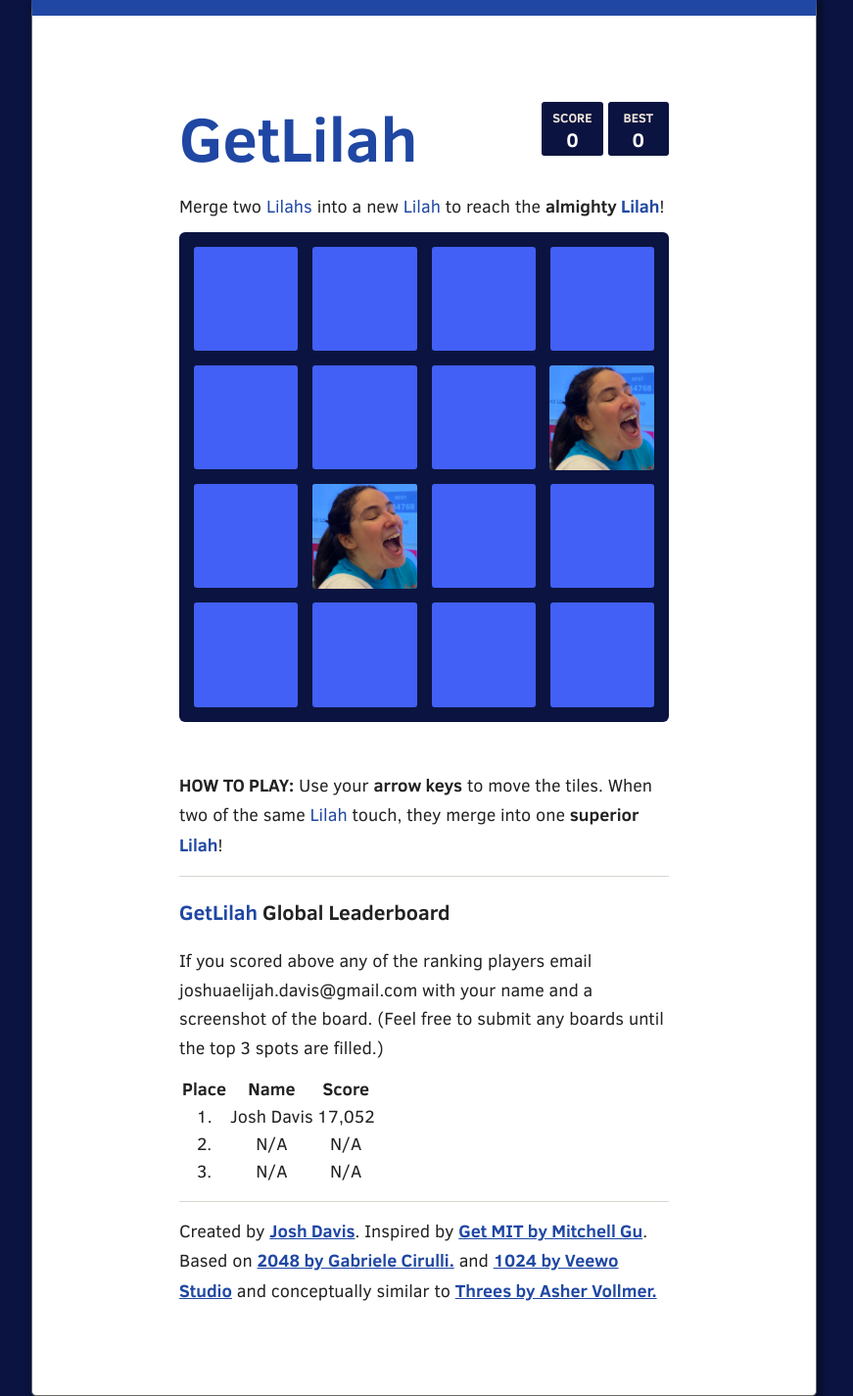
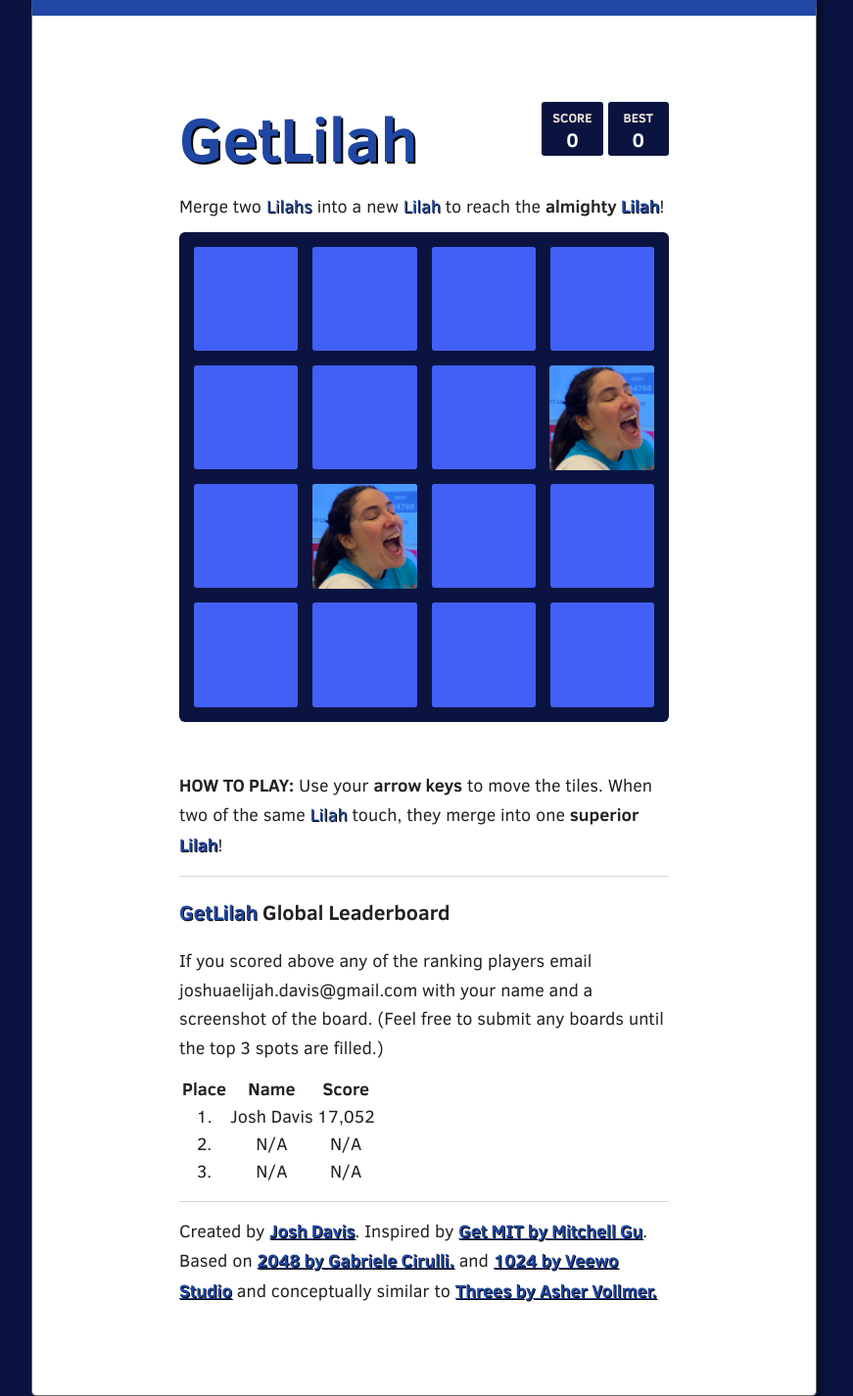
Before and after one commit to JJJed/getlilah, a plain HTML site: page index.html in a window 1280 px wide. Shown: the whole page at 98% size, without its empty margins (207-1078 px from the left). Drawn offline with Linux system fonts and the light colour scheme; a script that the page names is missing.

Commit message:
Changed dev color scheme, added some text-shadowing.

```diff
--- a/dev/style/main.css
+++ b/dev/style/main.css
@@ -4,7 +4,7 @@ html,
 body {
   margin: 0;
   padding: 0;
-  background-color: #0b1440;
+  background-color: #f0ed43;
   color: black;
   color: #222;
   font-family: "Clear Sans", "Helvetica Neue", Arial, sans-serif;
@@ -20,10 +20,11 @@ body {
 h1.title {
   font-size: 64px;
   font-weight: bold;
-  color: #1f47a3;
+  color: #f0ed43;
   margin: 0;
   display: block;
   float: left;
+  text-shadow: 2px 2px #000000;
 }
 
 @-webkit-keyframes move-up {
@@ -71,14 +72,14 @@ h1.title {
 .best-container {
   position: relative;
   display: inline-block;
-  background: #0b1440;
+  background: #f0ed43;
   padding: 15px 25px;
   font-size: 20px;
   height: 25px;
   line-height: 47px;
   font-weight: bold;
   border-radius: 3px;
-  color: white;
+  color: black;
   margin-top: 8px;
   text-align: center;
 }
@@ -93,7 +94,7 @@ h1.title {
   font-size: 13px;
   line-height: 13px;
   text-align: center;
-  color: #eee4da;
+  color: black;
 }
 
 .score-container .score-addition,
@@ -129,10 +130,11 @@ p {
 }
 
 a {
-  color: #1f47a3;
+  color: #f0ed43;
   font-weight: bold;
   text-decoration: underline;
   cursor: pointer;
+  text-shadow: 1px 1px #000000;
 }
 
 strong.important {
@@ -149,7 +151,7 @@ hr {
   padding: 80px 150px;
   background: #fff;
   border: 1px solid #696968;
-  border-top: 16px solid #1f47a3;
+  border-top: 16px solid #f0eb0c;
   border-radius: 0px 0px 5px 5px;
   -moz-border-radius: 0px 0px 5px 5px;
   -webkit-box-shadow: 3px 3px 5px 3px rgba(0, 0, 0, 0.35);
@@ -196,7 +198,7 @@ hr {
   -webkit-touch-callout: none;
   -webkit-user-select: none;
   -moz-user-select: none;
-  background: #0b1440;
+  background: #f0ed43;
   border-radius: 6px;
   width: 500px;
   height: 500px;
@@ -291,7 +293,7 @@ hr {
   margin-right: 15px;
   float: left;
   border-radius: 3px;
-  background: #4260f5;
+  background: #c7c30e;
 }
 
 .grid-cell:last-child {
@@ -1014,5 +1016,6 @@ hr {
 }
 
 .blue {
-  color: #1f47a3;
+  color: #f0ed43;
+  text-shadow: 1px 1px #000000;
 }
--- a/style/main.css
+++ b/style/main.css
@@ -24,6 +24,7 @@ h1.title {
   margin: 0;
   display: block;
   float: left;
+  text-shadow: 2px 2px #000000;
 }
 
 @-webkit-keyframes move-up {
@@ -133,6 +134,7 @@ a {
   font-weight: bold;
   text-decoration: underline;
   cursor: pointer;
+  text-shadow: 1px 1px #000000;
 }
 
 strong.important {
@@ -1015,4 +1017,5 @@ hr {
 
 .blue {
   color: #1f47a3;
+  text-shadow: 1px 1px #000000;
 }
```
Also changed, not shown: 1 other file.
